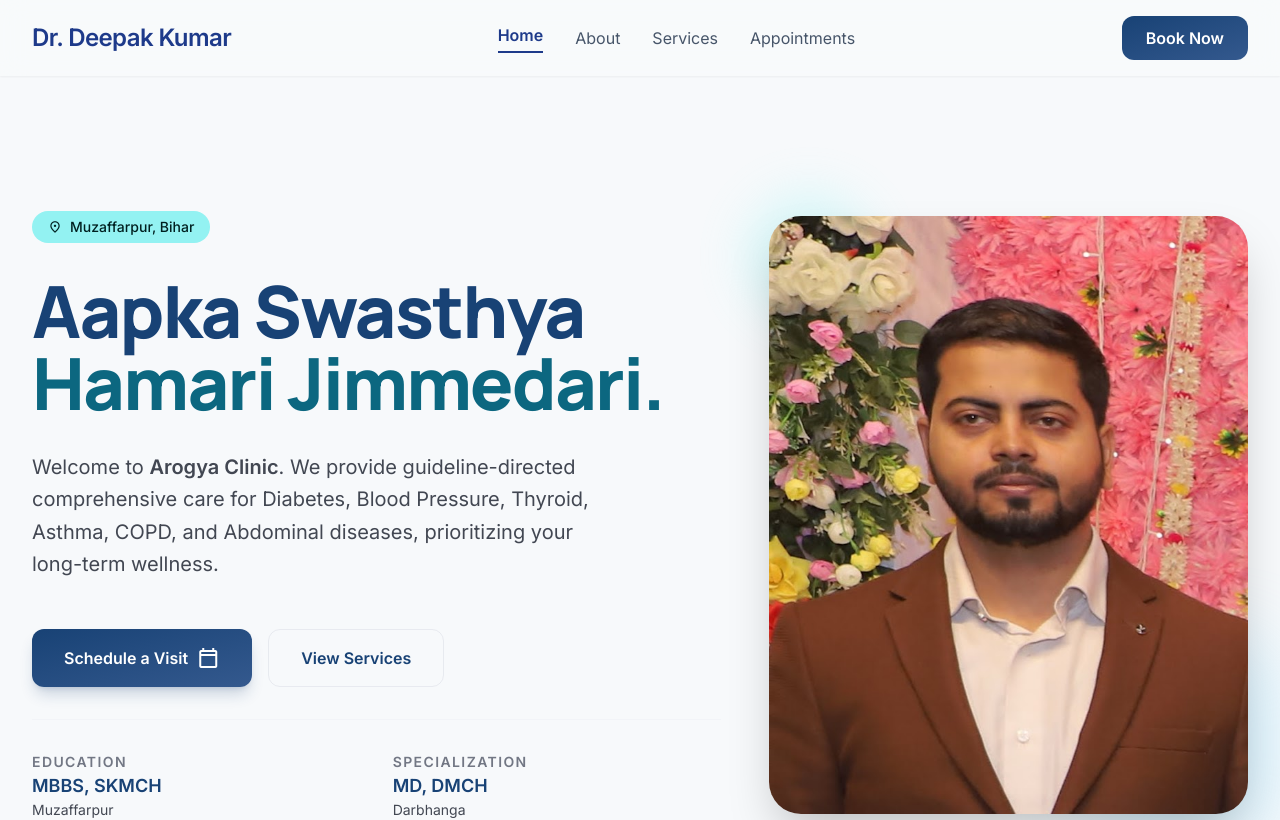
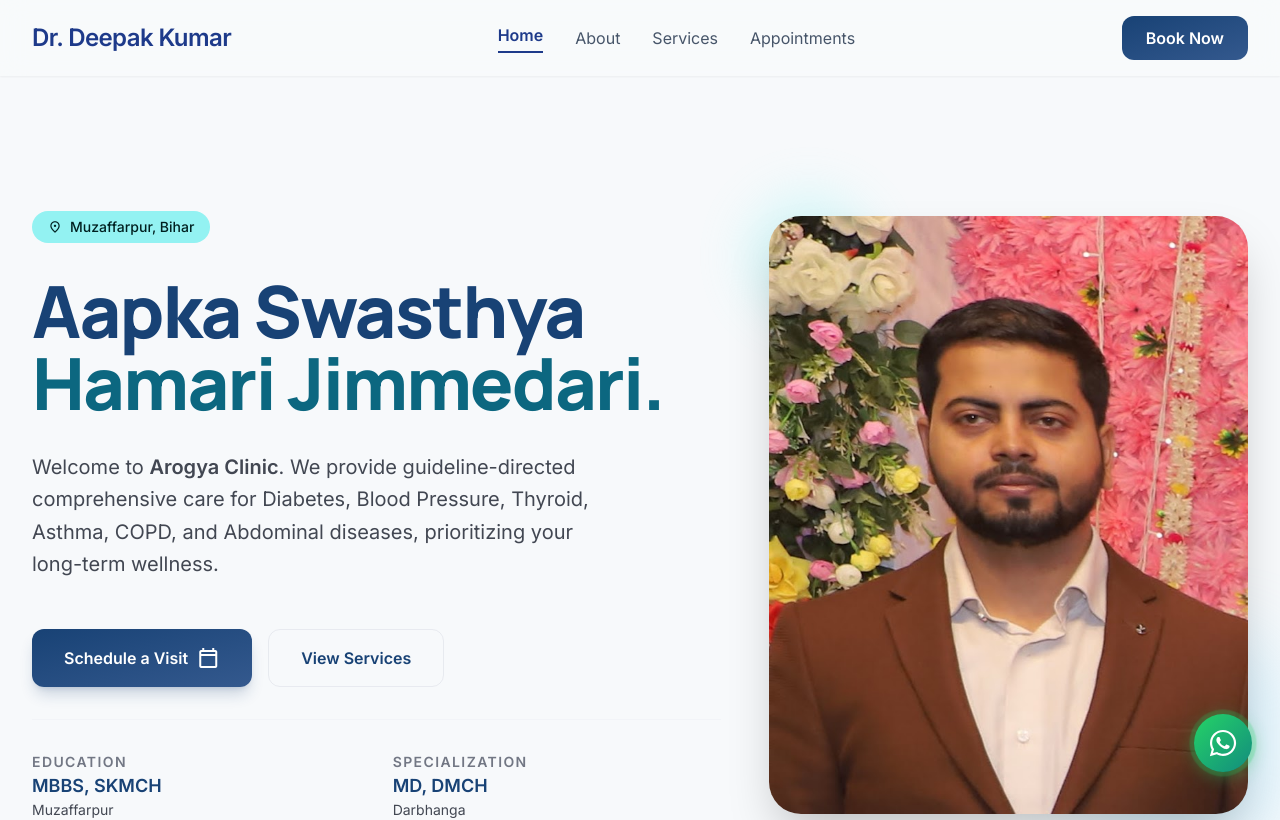
Before and after one commit to chiranjeevbitm/Doctors-Profile, a React (Vite) app in the folder FE/: page / in a window 1280 px wide. Shown: the top 820 px of the page. Built offline with nearby package versions, Linux system fonts and the light colour scheme.

Commit message:
feat: add floating WhatsApp button for patient contact

```diff
--- a/FE/src/components/Layout.jsx
+++ b/FE/src/components/Layout.jsx
@@ -1,5 +1,6 @@
 import React from 'react';
 import { NavLink, Link, Outlet } from 'react-router-dom';
+import WhatsAppButton from './WhatsAppButton';
 
 export default function Layout() {
   const getNavLinkClass = ({ isActive }) => {
@@ -61,6 +62,9 @@
           <p className="text-slate-500 text-sm">© 2024 Dr. Deepak Kumar. All rights reserved.</p>
         </div>
       </footer>
+
+      {/* Floating WhatsApp Button - visible on all pages */}
+      <WhatsAppButton />
     </div>
   );
 }
--- /dev/null
+++ b/FE/src/components/WhatsAppButton.jsx
@@ -0,0 +1,104 @@
+import React, { useState } from 'react';
+
+const WHATSAPP_NUMBER = '919546519953';
+const WHATSAPP_MESSAGE = 'Hello, How may I assist you!';
+const WHATSAPP_URL = `https://wa.me/${WHATSAPP_NUMBER}?text=${encodeURIComponent(WHATSAPP_MESSAGE)}`;
+
+export default function WhatsAppButton() {
+  const [hovered, setHovered] = useState(false);
+
+  return (
+    <a
+      id="whatsapp-float-btn"
+      href={WHATSAPP_URL}
+      target="_blank"
+      rel="noopener noreferrer"
+      aria-label="Chat with Dr. Deepak Kumar on WhatsApp"
+      onMouseEnter={() => setHovered(true)}
+      onMouseLeave={() => setHovered(false)}
+      style={{
+        position: 'fixed',
+        bottom: '28px',
+        right: '28px',
+        zIndex: 9999,
+        display: 'flex',
+        alignItems: 'center',
+        gap: '10px',
+        textDecoration: 'none',
+        transition: 'transform 0.25s ease, box-shadow 0.25s ease',
+        transform: hovered ? 'scale(1.08)' : 'scale(1)',
+      }}
+    >
+      {/* Tooltip label */}
+      <span
+        style={{
+          background: '#25D366',
+          color: '#fff',
+          fontSize: '13px',
+          fontWeight: '600',
+          padding: '6px 14px',
+          borderRadius: '20px',
+          whiteSpace: 'nowrap',
+          boxShadow: '0 4px 14px rgba(37,211,102,0.45)',
+          opacity: hovered ? 1 : 0,
+          transform: hovered ? 'translateX(0)' : 'translateX(10px)',
+          transition: 'opacity 0.25s ease, transform 0.25s ease',
+          pointerEvents: 'none',
+        }}
+      >
+        Chat with us
+      </span>
+
+      {/* WhatsApp icon button */}
+      <div
+        style={{
+          width: '58px',
+          height: '58px',
+          borderRadius: '50%',
+          background: 'linear-gradient(135deg, #25D366 0%, #128C7E 100%)',
+          display: 'flex',
+          alignItems: 'center',
+          justifyContent: 'center',
+          boxShadow: hovered
+            ? '0 8px 28px rgba(37,211,102,0.6)'
+            : '0 4px 18px rgba(37,211,102,0.45)',
+          transition: 'box-shadow 0.25s ease',
+          flexShrink: 0,
+        }}
+      >
+        {/* Official WhatsApp SVG logo */}
+        <svg
+          xmlns="http://www.w3.org/2000/svg"
+          viewBox="0 0 448 512"
+          width="30"
+          height="30"
+          fill="white"
+          aria-hidden="true"
+        >
+          <path d="M380.9 97.1C339 55.1 283.2 32 223.9 32c-122.4 0-222 99.6-222 222 0 39.1 10.2 77.3 29.6 111L0 480l117.7-30.9c32.4 17.7 68.9 27 106.1 27h.1c122.3 0 224.1-99.6 224.1-222 0-59.3-25.2-115-67.1-157zm-157 341.6c-33.2 0-65.7-8.9-94-25.7l-6.7-4-69.8 18.3L72 359.2l-4.4-7c-18.5-29.4-28.2-63.3-28.2-98.2 0-101.7 82.8-184.5 184.6-184.5 49.3 0 95.6 19.2 130.4 54.1 34.8 34.9 56.2 81.2 56.1 130.5 0 101.8-84.9 184.6-186.6 184.6zm101.2-138.2c-5.5-2.8-32.8-16.2-37.9-18-5.1-1.9-8.8-2.8-12.5 2.8-3.7 5.6-14.3 18-17.6 21.8-3.2 3.7-6.5 4.2-12 1.4-32.6-16.3-54-29.1-75.5-66-5.7-9.8 5.7-9.1 16.3-30.3 1.8-3.7.9-6.9-.5-9.7-1.4-2.8-12.5-30.1-17.1-41.2-4.5-10.8-9.1-9.3-12.5-9.5-3.2-.2-6.9-.2-10.6-.2-3.7 0-9.7 1.4-14.8 6.9-5.1 5.6-19.4 19-19.4 46.3 0 27.3 19.9 53.7 22.6 57.4 2.8 3.7 39.1 59.7 94.8 83.8 35.2 15.2 49 16.5 66.6 13.9 10.7-1.6 32.8-13.4 37.4-26.4 4.6-13 4.6-24.1 3.2-26.4-1.3-2.5-5-3.9-10.5-6.6z" />
+        </svg>
+      </div>
+
+      {/* Pulse ring animation */}
+      <style>{`
+        @keyframes wa-pulse {
+          0%   { transform: scale(1);   opacity: 0.6; }
+          70%  { transform: scale(1.7); opacity: 0;   }
+          100% { transform: scale(1.7); opacity: 0;   }
+        }
+        #whatsapp-float-btn::after {
+          content: '';
+          position: absolute;
+          right: 0;
+          bottom: 0;
+          width: 58px;
+          height: 58px;
+          border-radius: 50%;
+          background: rgba(37,211,102,0.45);
+          animation: wa-pulse 2s ease-out infinite;
+          z-index: -1;
+        }
+      `}</style>
+    </a>
+  );
+}
```
